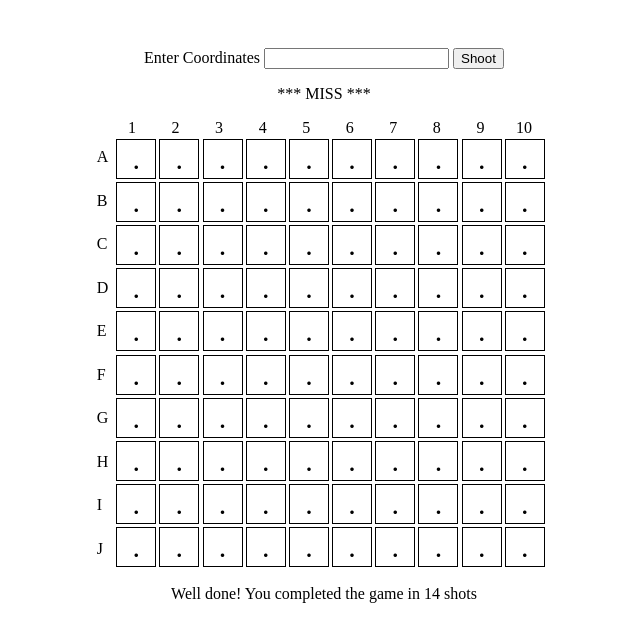
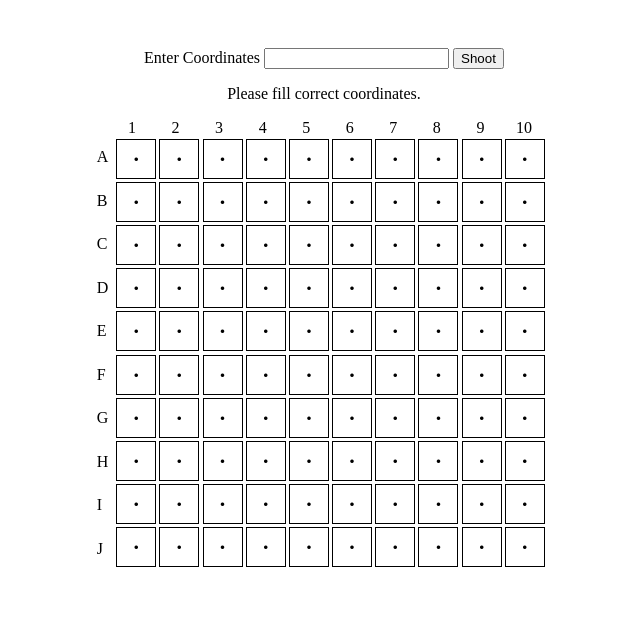
Before and after one commit to emotive44/BattleShipsGame, a plain HTML site: page index.html in a window 1280 px wide. Both pictures are taken after a click on the button "Shoot". Shown: the whole page, without its empty margins (316-956 px from the left). Drawn offline with Linux system fonts and the light colour scheme.

Commit message:
create shoot function

```diff
--- a/index.html
+++ b/index.html
@@ -47,5 +47,6 @@
 
     <p id="win-alert">Well done! You completed the game in 14 shots</p>
     <script src="index.js"></script>
+    <script src="shoot.js"></script>
   </body>
 </html>
--- a/index.js
+++ b/index.js
@@ -1,16 +1,63 @@
+// const letterValue = {
+//   A: 0,
+//   B: 10,
+//   C: 20,
+//   D: 30,
+//   E: 40,
+//   F: 50,
+//   G: 60,
+//   H: 70,
+//   I: 80,
+//   J: 90,
+// };
+// // global variables
+// let countOfShoots = 0;
+// const shootedPlaces = [];
+
 // create a initial grid
 (() => {
   const battleGrid = document.getElementById('battle-board');
 
   for (let i = 1; i <= 100; i++) {
     const span = document.createElement('span');
-    span.innerHTML = '.';
+    span.innerHTML = '&middot';
     span.id = `dot-${i}`;
 
     battleGrid.appendChild(span);
   }
 })();
 
-const shoot = () => {
-  console.log('shoot');
-};
+// const shoot = () => {
+//   const coordinates = document.getElementById('coordinates').value;
+//   let infoMsg = document.getElementById('shots-alert');
+//   const regex = new RegExp('^[A-J][1-9]+$');
+//   let row, columns;
+
+//   infoMsg.style.display = 'block';
+//   columns = coordinates.charAt(0);
+
+//   if (coordinates.length > 2) {
+//     row = +coordinates.slice(-2);
+//   } else {
+//     row = +coordinates.charAt(1);
+//   }
+
+//   // check for correct coordinates
+//   if (row > 10 || coordinates.length < 2 || !coordinates.match(regex)) {
+//     infoMsg.innerText = 'Please fill correct coordinates.';
+//     return;
+//   }
+//   const dotCount = letterValue[columns] + row;
+//   const target = document.getElementById(`dot-${dotCount}`);
+
+//   if (shootedPlaces.includes(dotCount)) {
+//     infoMsg.innerText = 'This place was shooted already';
+//     return;
+//   }
+
+//   countOfShoots++;
+//   shootedPlaces.push(dotCount);
+
+//   infoMsg.innerText = '*** MISS ***';
+//   target.innerHTML = '&ndash;';
+// };
--- /dev/null
+++ b/shoot.js
@@ -0,0 +1,55 @@
+const letterValue = {
+  A: 0,
+  B: 10,
+  C: 20,
+  D: 30,
+  E: 40,
+  F: 50,
+  G: 60,
+  H: 70,
+  I: 80,
+  J: 90,
+};
+// global variables
+let countOfShoots = 0;
+const shootedPlaces = [];
+
+const shoot = () => {
+  const coordinates = document.getElementById('coordinates').value;
+  let infoMsg = document.getElementById('shots-alert');
+  const regex = new RegExp('^[A-J][1-9]?(0|[1-9])$');
+  let row, columns;
+
+  infoMsg.style.display = 'block';
+  columns = coordinates.charAt(0);
+
+  if (coordinates.length > 2) {
+    row = +coordinates.slice(-2);
+  } else {
+    row = +coordinates.charAt(1);
+  }
+
+  // check for correct coordinates
+  if (
+    row < 1 ||
+    row > 10 ||
+    coordinates.length < 2 ||
+    !coordinates.match(regex)
+  ) {
+    infoMsg.innerText = 'Please fill correct coordinates.';
+    return;
+  }
+  const dotCount = letterValue[columns] + row;
+  const target = document.getElementById(`dot-${dotCount}`);
+
+  if (shootedPlaces.includes(dotCount)) {
+    infoMsg.innerText = 'This place was shooted already';
+    return;
+  }
+
+  countOfShoots++;
+  shootedPlaces.push(dotCount);
+
+  infoMsg.innerText = '*** MISS ***';
+  target.innerHTML = '&ndash;';
+};
--- a/style.css
+++ b/style.css
@@ -19,7 +19,7 @@
   margin: 0 auto;
   margin-bottom: 1rem;
   text-align: center;
-  /* display: none; */
+  display: none;
 }
 
 #win-alert {
```
